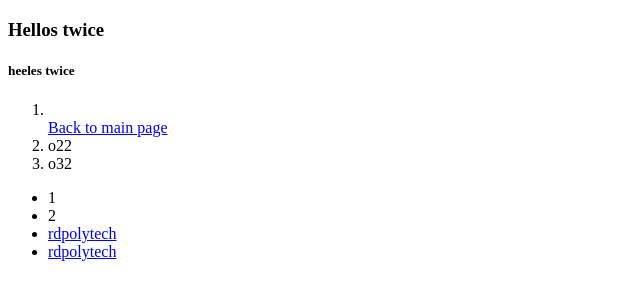
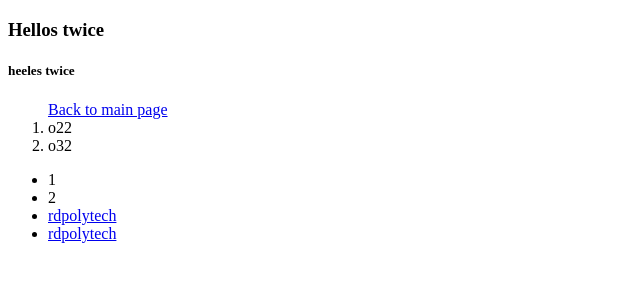
Before and after one commit to RequiemKasai/RequiemKasai.github.io, a plain HTML site: page second.html in a window 1280 px wide. Shown: the part 61-360 px from the top of the page, without its empty margins (0-640 px from the left). Drawn offline with Linux system fonts and the light colour scheme.

Commit message:
Update second.html

```diff
--- a/second.html
+++ b/second.html
@@ -14,7 +14,7 @@
 	<!--Do something-->
 
 	<ol>
-		<li></li><a href="index.html" target="_parent">Back to main page</a></li>
+		</li><a href="index.html" target="_parent">Back to main page</a></li>
 		<li>o22</li>
 		<li>o32</li>
 	</ol>
```
